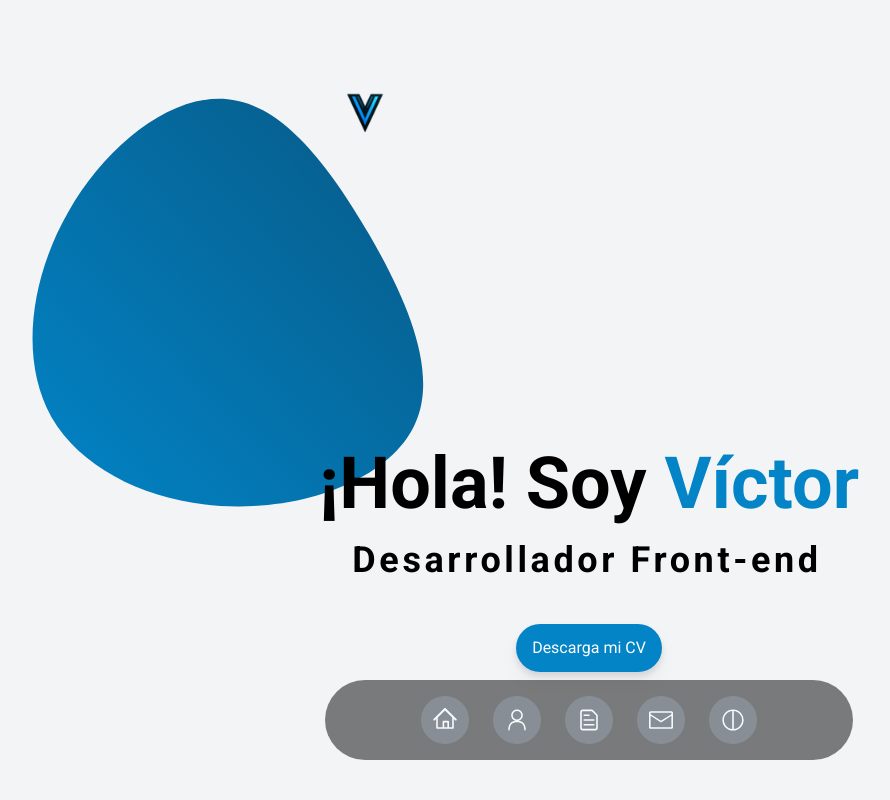
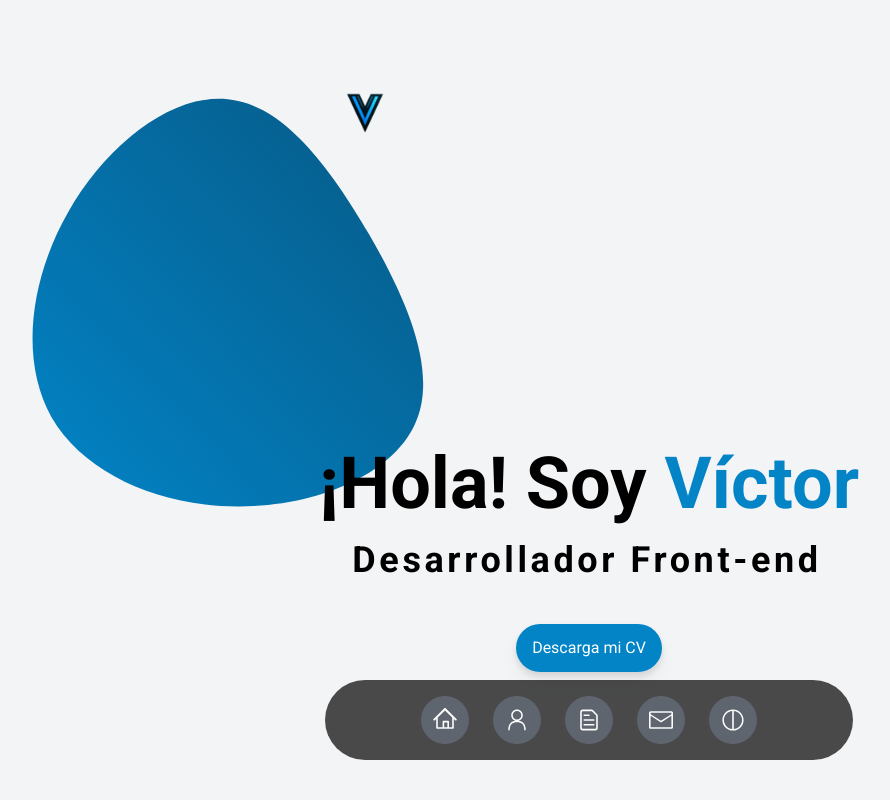
Before and after one commit to VictorEspejo/vicesp_porfolio, a React (Vite) app: page / in a window 1280 px wide. Shown: the top 800 px of the page, without its empty margins (51-941 px from the left). Built offline with nearby package versions, Linux system fonts and the light colour scheme.

Commit message:
fix: footer opacity

```diff
--- a/src/components/Footer/index.jsx
+++ b/src/components/Footer/index.jsx
@@ -21,7 +21,7 @@ export default function Footer() {
       initial={{ scale: 0.1 }}
       animate={{ scale: 1 }}
       transition={{ duration: 2.5, type: "spring", stiffness: 150 }}
-      className="w-full flex justify-center opacity-50 mx-auto"
+      className="w-full flex justify-center opacity-70 mx-auto"
     >
       <ul className="bg-black text-white py-4 px-24 rounded-full flex justify-center items-center gap-6">
         <li className="rounded-full w-12 h-12 bg-gray-800 flex justify-center items-center px-2 py-2 text-white transition duration-150 ease-in-out hover:scale-125 cursor-pointer select-none">
```
